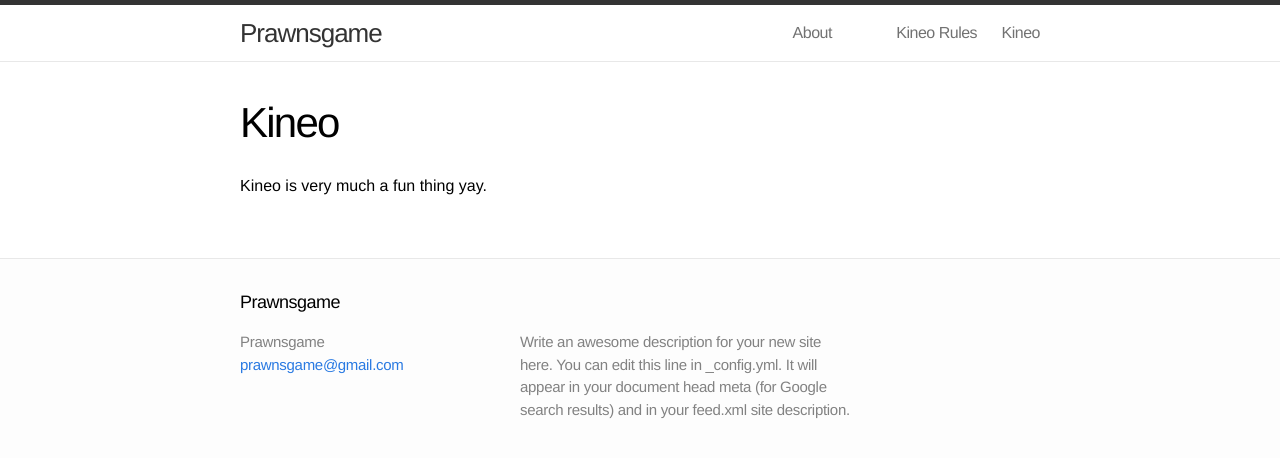
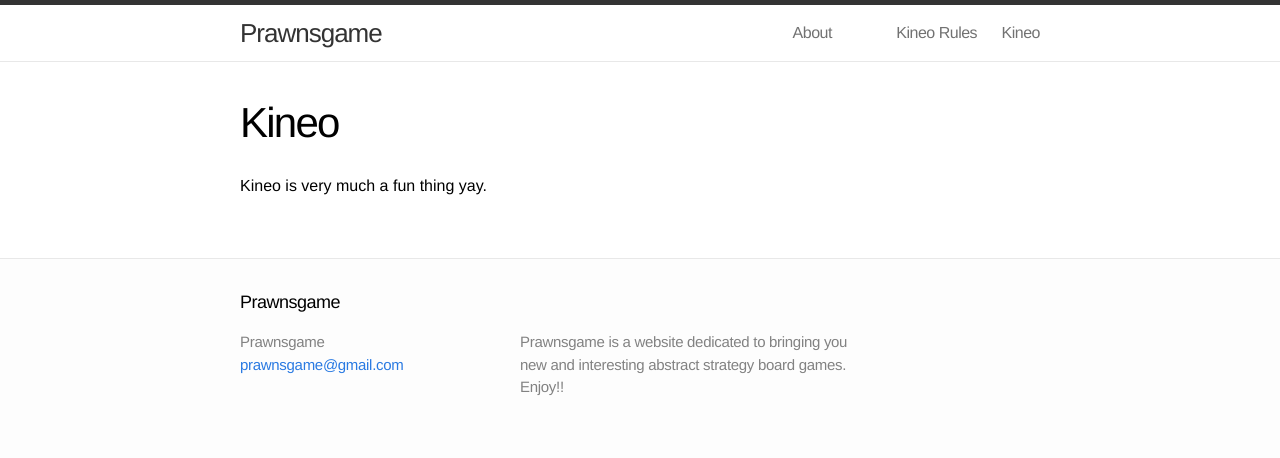
Before and after one commit to prawnsgamers/prawnsgamers.github.io, a Jekyll site: the page built from kineo/kineo.md, in a window 1280 px wide. Shown: the top 458 px of the page. Built offline with Jekyll 4.4.1, drawn with Linux system fonts in a browser that asks for light colours.

Commit message:
Updated _config.yml

```diff
--- a/_config.yml
+++ b/_config.yml
@@ -1,7 +1,7 @@
 # Site settings
 title: Prawnsgame
 email: prawnsgame@gmail.com
-description: "Write an awesome description for your new site here. You can edit this line in _config.yml. It will appear in your document head meta (for Google search results) and in your feed.xml site description."
+description: "Prawnsgame is a website dedicated to bringing you new and interesting abstract strategy board games. Enjoy!!"
 baseurl: "http://prawnsgamers.github.io"
 url: "http://prawnsgame.org.uk"
 
```
